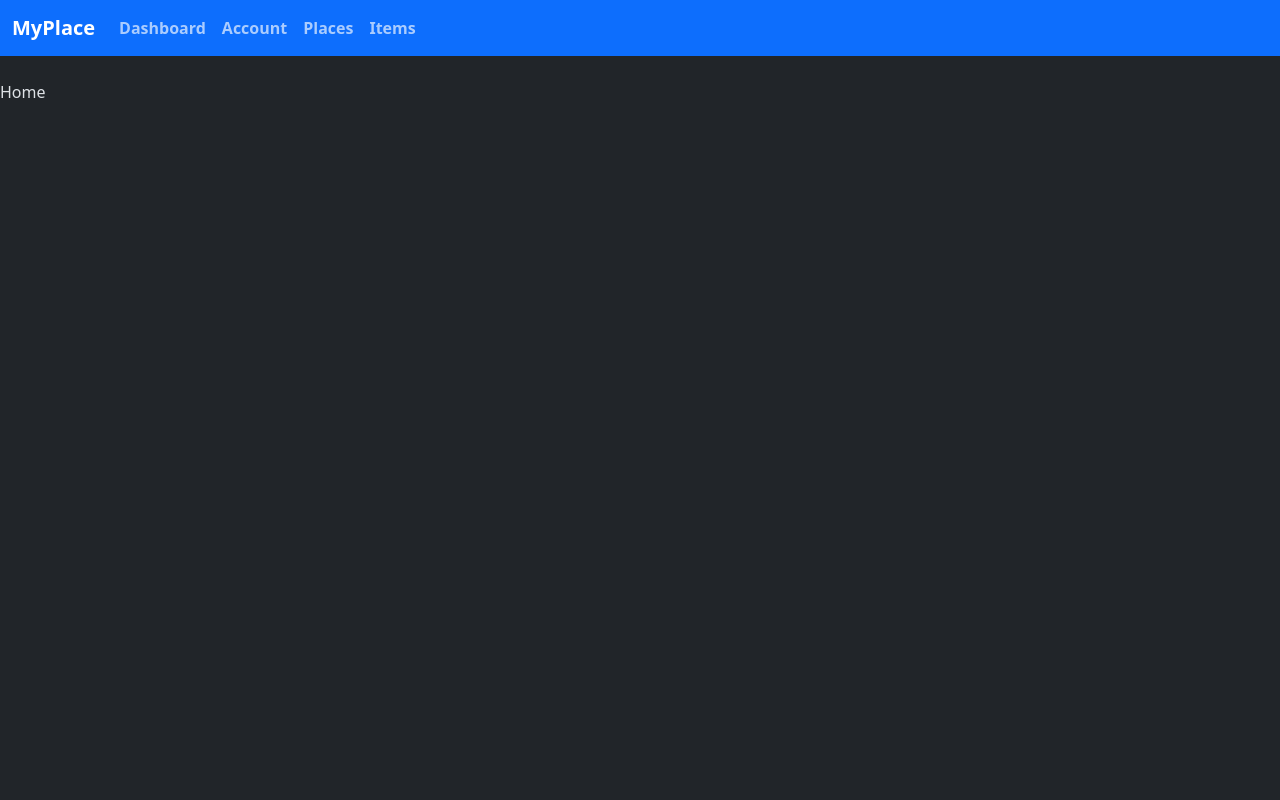
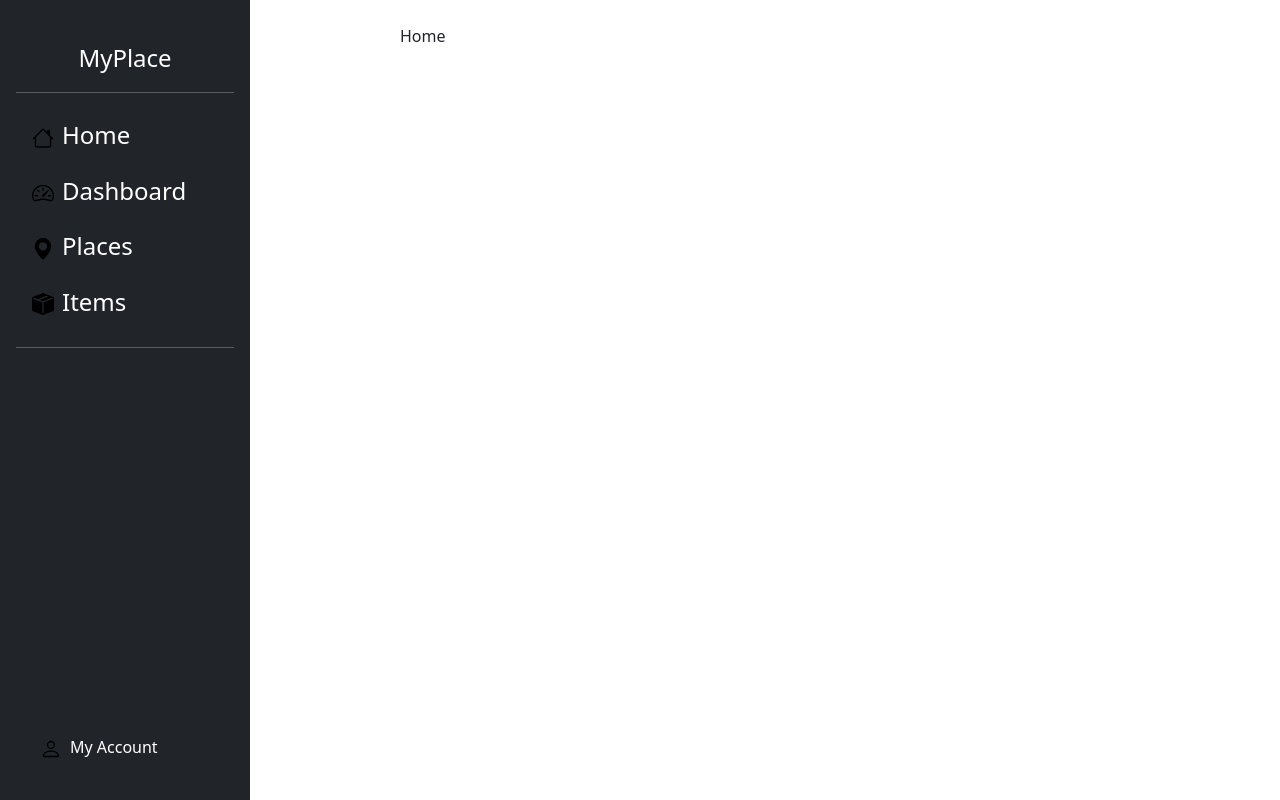
Before and after one commit to WilliamDann/myplace, a React (Vite) app in the folder app/: page / in a window 1280 px wide. Built offline with nearby package versions, Linux system fonts and the light colour scheme.

Commit message:
updated to sidebar ui

```diff
--- a/app/index.html
+++ b/app/index.html
@@ -1,11 +1,13 @@
 <!doctype html>
+
+<html class="h-100">
   <head>
     <meta charset="utf-8">
     <meta name="viewport" content="width=device-width, initial-scale=1">
     <title>MyPlace</title>
   </head>
-  <body data-bs-theme="dark">
-    <div id="root"></div>
+  <body class="h-100">
+    <div class="h-100" id="root"></div>
     <script type="module" src="/src/main.jsx"></script>
   </body>
 </html>
--- a/app/src/App.jsx
+++ b/app/src/App.jsx
@@ -1,30 +1,25 @@
 import { Route, Routes }  from 'react-router-dom';
-import AppNav             from './components/AppNav';
-import Home               from './pages/Home';
+import Home               from './pages/Home'
 import Dashboard          from './pages/Dashboard';
 import NotFound           from './pages/NotFound';
 import AccountRoutes      from './components/Account/Route';
 import PlaceRoutes        from './components/Place/Route';
 import ItemRoutes         from './components/Items/Route';
+import Layout from './Layout';
 
 function App() {
   return (
-    <>
-      <AppNav />
-      <br />
-
       <Routes>
-        <Route path="/" element={<Home />} />
+        <Route path="/" element={<Layout />}>
+          <Route index element={<Home />} />
           <Route path="/dashboard" element={<Dashboard />} />
 
           {AccountRoutes()}
           {PlaceRoutes()}
           {ItemRoutes()}
-
-        <Route path="/item" element={<NotFound />} />
           <Route path="*" element={<NotFound />} />
+        </Route>
       </Routes>
-    </>
   )
 }
 
--- /dev/null
+++ b/app/src/Layout.jsx
@@ -0,0 +1,18 @@
+import { Outlet } from 'react-router-dom';
+import AppNav from './components/AppNav';
+
+export default function Layout() {
+  return (
+    <div className="container-lg w-100 h-100 m-0 p-0">
+      <div className="row h-100">
+        <div className="col-md-4 h-100">
+          <AppNav />
+        </div>
+
+        <div className="col p-4">
+          <Outlet />
+        </div>
+      </div>
+    </div>
+  );
+}
--- a/app/src/components/AppNav.jsx
+++ b/app/src/components/AppNav.jsx
@@ -1,36 +1,43 @@
+import { BoxSeamFill, GeoAltFill, House, Person, Speedometer2 } from 'react-bootstrap-icons'
+
 
 // applicaiton nav bar
 export default function AppNav()
 {
   return (
-    <nav className="navbar navbar-expand-lg text-light bg-primary sticky-top">
-      <div className="container-fluid">
-        <a className="navbar-brand fw-bolder" href="/">MyPlace</a>
+    <div className='d-flex flex-column flex-shrink-0 p-3 text-white bg-dark h-100' style={{width: '250px'}}>
+      <br />
+      <a className='text-white text-decoration-none text-center fs-4' href="/">
+        <span>MyPlace</span>
+      </a>
+      <hr />
 
-        <button className="navbar-toggler" type="button" data-bs-toggle="collapse" data-bs-target="#navbarSupportedContent" aria-controls="navbarSupportedContent" aria-expanded="false" aria-label="Toggle navigation">
-          <span className="navbar-toggler-icon"></span>
-        </button>
+      <a className='d-block m-2 text-white text-decoration-none text-start fs-4' href="/">
+        <House className='text-secondary m-2' size={22} />
+        <span>Home</span>
+      </a>
 
-        <div className="collapse navbar-collapse" id="navbarSupportedContent">
-          <ul className="navbar-nav me-auto mb-2 mb-lg-0">
-            <li className="nav-item">
-              <a href="/dashboard" className="nav-link fw-bold" aria-current="page">Dashboard</a>
-            </li>
+      <a className='d-block m-2 text-white text-decoration-none text-start fs-4' href="/dashboard">
+        <Speedometer2 className='text-secondary m-2' size={22} />
+        <span>Dashboard</span>
+      </a>
 
-            <li className="nav-item">
-              <a className="nav-link fw-bold" href="/account">Account</a>
-            </li>
+      <a className='d-block m-2 text-white text-decoration-none text-start fs-4' href="/place">
+      <GeoAltFill className='text-secondary m-2' size={22} />
+        <span>Places</span>
+      </a>
 
-            <li className="nav-item">
-              <a className="nav-link fw-bold" href="/place">Places</a>
-            </li>
+      <a className='d-block m-2 text-white text-decoration-none text-start fs-4' href="/item">
+        <BoxSeamFill className='text-secondary m-2' size={22} />
+        <span>Items</span>
+      </a>
 
-            <li className="nav-item">
-              <a className="nav-link fw-bold" href="/item">Items</a>
-            </li>
-          </ul>
-        </div>
+
+        <hr />
+      <div className='fixed-bottom p-3 m-3'>
+        <Person className='text-secondary m-2' size={22} />
+        <a className="text-white text-decoration-none text-start" href='/account'>My Account</a>
       </div>
-    </nav>
+    </div>
   );
 }
--- a/package.json
+++ b/package.json
@@ -22,6 +22,7 @@
     "express": "^5.1.0",
     "jsonwebtoken": "^9.0.2",
     "pg": "^8.16.0",
+    "react-bootstrap-icons": "^1.11.6",
     "winston": "^3.17.0"
   },
   "devDependencies": {
```
Lines whose indentation alone changed are shown as unchanged.
